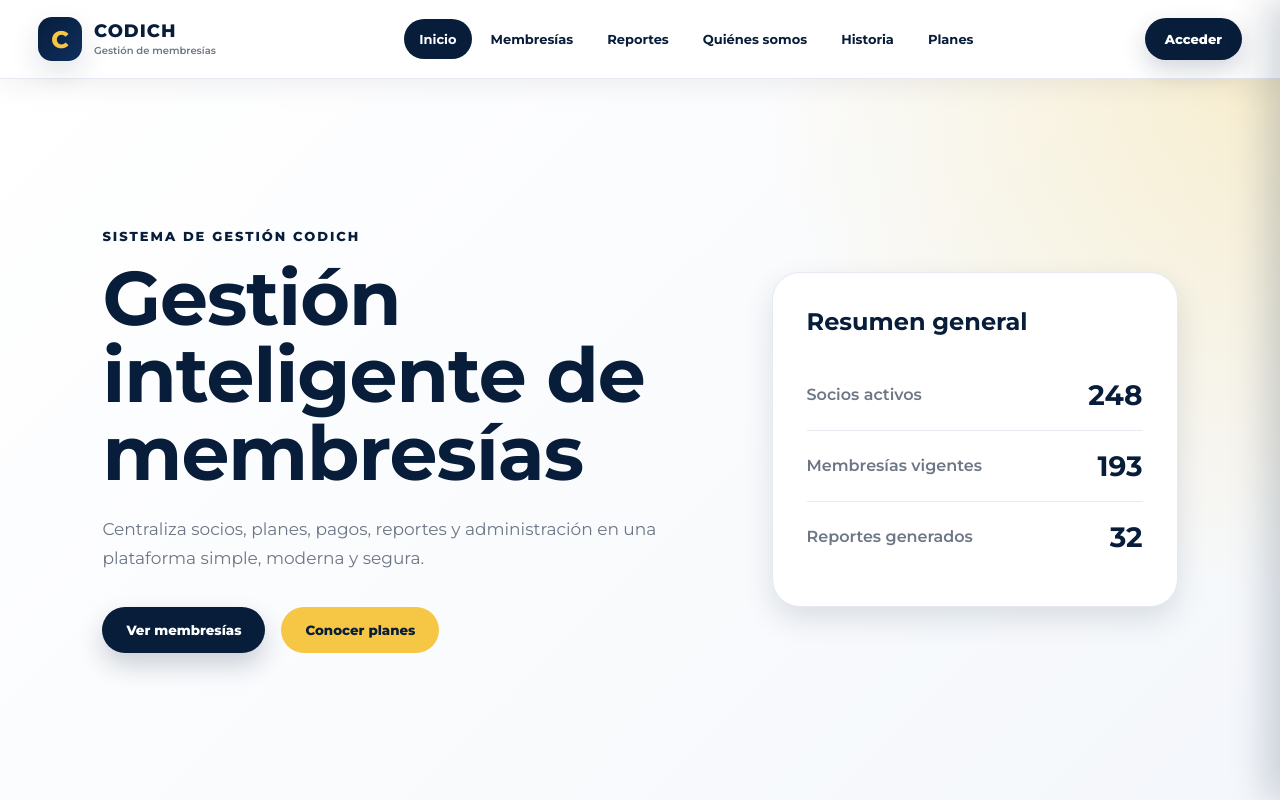
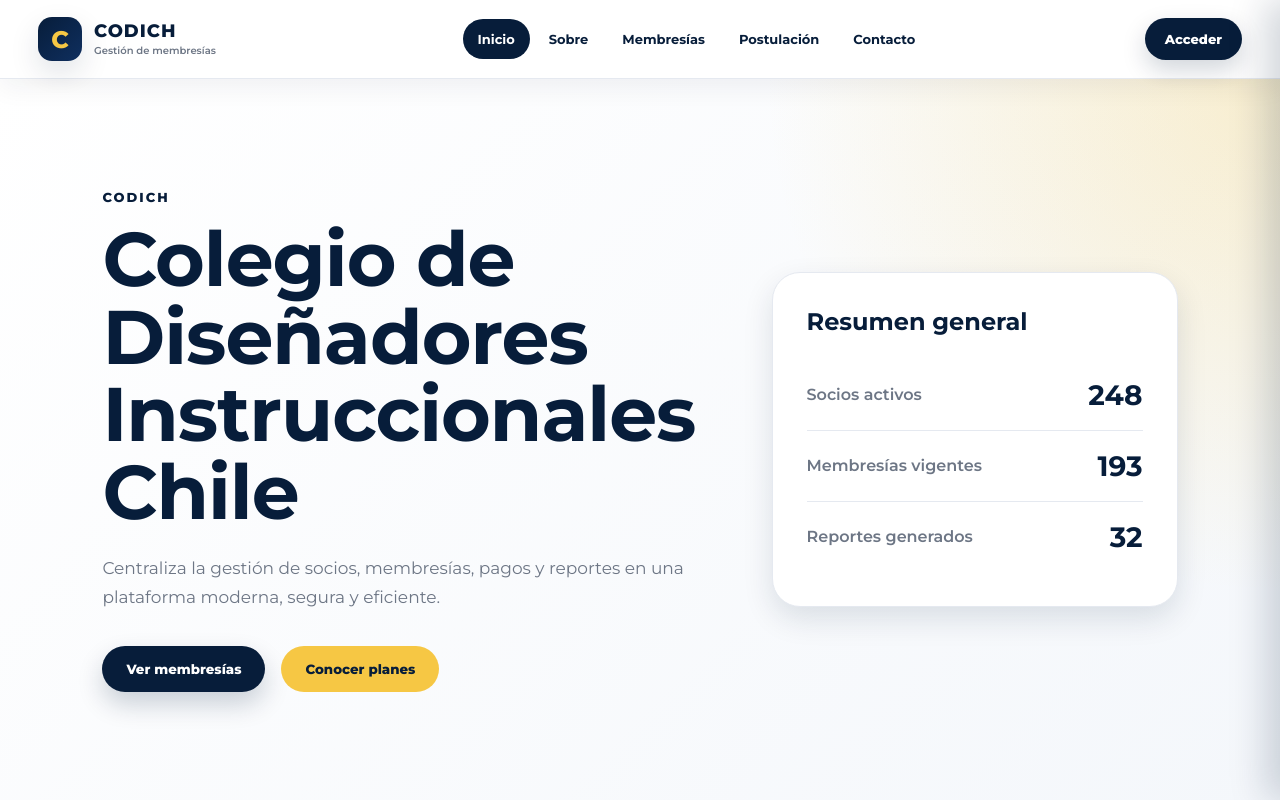
Before and after one commit to yaku555/CODICH, a React (Vite) app in the folder frontend/: page / in a window 1280 px wide. Built offline with nearby package versions, Linux system fonts and the light colour scheme.

Commit message:
Se cambio info

```diff
--- a/frontend/src/App.jsx
+++ b/frontend/src/App.jsx
@@ -6,11 +6,12 @@ function Inicio() {
   return (
     <main className="page hero-page">
       <section className="hero-content">
-        <p className="eyebrow">Sistema de gestión CODICH</p>
-        <h1>Gestión inteligente de membresías</h1>
+        <p className="eyebrow">CODICH</p>
+        <h1>Colegio de Diseñadores Instruccionales Chile
+
+        </h1>
         <p>
-          Centraliza socios, planes, pagos, reportes y administración en una
-          plataforma simple, moderna y segura.
+          Centraliza la gestión de socios, membresías, pagos y reportes en una plataforma moderna, segura y eficiente.
         </p>
 
         <div className="hero-actions">
@@ -38,68 +39,59 @@ function Inicio() {
   );
 }
 
+function Sobre() {
+  return (
+    <main className="page">
+      <h1>Quiénes Somos</h1>
+      <p>
+        El Colegio de Diseñadores Instruccionales de Chile (CODICH), es una organización que agrupa a profesionales encargados de diseñar experiencias de aprendizaje efectivas. CODICH se dedica a mejorar las habilidades de los diseñadores instruccionales mediante la colaboración, el apoyo mutuo y el impulso del reconocimiento de la profesión. El modelo de negocio de la organización se centra en brindar oportunidades de crecimiento profesional, promoviendo el aprendizaje colaborativo entre sus miembros.
+      </p>
+    </main>
+  );
+}
+
 function Membresias() {
   return (
     <main className="page">
-      <h1>Membresías</h1>
-      <p>
-        En esta sección se podrán registrar, revisar, editar y administrar las
-        membresías de los usuarios de CODICH.
-      </p>
+      <h1>Impulsa tu desarrollo profesional junto a CODICH</h1>
+      <p>Forma parte de una comunidad de diseñadores instruccionales comprometidos con la innovación, colaboración y crecimiento profesional.</p>
+      <div className="hero-actions">
+        <button className="primary-btn">Postular ahora</button>
+        <button className="secondary-btn">Mas información</button>
 
-      <div className="cards-grid">
-        <div className="info-card">
-          <h3>Membresía Básica</h3>
-          <p>Acceso general a beneficios y seguimiento de estado.</p>
-        </div>
-
-        <div className="info-card">
-          <h3>Membresía Premium</h3>
-          <p>Mayor nivel de beneficios, reportes y soporte personalizado.</p>
-        </div>
-
-        <div className="info-card">
-          <h3>Membresía Institucional</h3>
-          <p>Gestión pensada para grupos, empresas u organizaciones.</p>
-        </div>
+        <section className="hero-card">
+          <h3>BENEFICIOS</h3>
+          <div className="stat-row">
+            <strong>Gestión Centralizada</strong>
+            <span>Administra pagos, comprobantes y estado de membresía desde un solo lugar.</span>
+          </div>
+          <div className="stat-row">
+            <strong>Acceso Seguro</strong>
+            <span>Protección de datos y acceso personalizado según tu perfil.</span>
+          </div>
+                    <div className="stat-row">
+            <strong>Seguimiento de Pagos</strong>
+            <span>Consulta historial, vencimientos y comprobantes digitales.</span>
+          </div>
+                    <div className="stat-row">
+            <strong>Comunidad Profesional</strong>
+            <span>Forma parte de una red colaborativa de diseñadores instruccionales.</span>
+          </div>
+                    <div className="stat-row">
+            <strong>Reportes y Transparencia</strong>
+            <span>Información organizada y accesible para miembros y administración.</span>
+          </div>
+          <div className="stat-row">
+            <strong>Plataforma Moderna</strong>
+            <span>Interfaz intuitiva y adaptable a cualquier dispositivo.</span>
+          </div>
+        </section>
       </div>
     </main>
   );
 }
 
-function Reportes() {
-  return (
-    <main className="page">
-      <h1>Reportes</h1>
-      <p>
-        Aquí se visualizarán reportes de membresías activas, vencidas, pagos,
-        crecimiento de usuarios y actividad general del sistema.
-      </p>
-
-      <div className="report-box">
-        <h3>Reporte mensual de ejemplo</h3>
-        <p>Total de membresías activas: 193</p>
-        <p>Membresías vencidas: 21</p>
-        <p>Nuevos registros del mes: 34</p>
-      </div>
-    </main>
-  );
-}
-
-function QuienesSomos() {
-  return (
-    <main className="page">
-      <h1>Quiénes Somos</h1>
-      <p>
-        CODICH es una plataforma orientada a simplificar la gestión de
-        membresías, facilitando la administración de usuarios, planes, pagos y
-        reportes desde un solo lugar.
-      </p>
-    </main>
-  );
-}
-
-function Historia() {
+function Postulacion() {
   return (
     <main className="page">
       <h1>Historia</h1>
@@ -112,34 +104,10 @@ function Historia() {
   );
 }
 
-function Planes() {
+function Contacto() {
   return (
     <main className="page">
-      <h1>Planes</h1>
-      <p>
-        Revisa los distintos planes disponibles para adaptar CODICH a las
-        necesidades de cada organización.
-      </p>
 
-      <div className="cards-grid">
-        <div className="plan-card">
-          <h3>Plan Inicial</h3>
-          <p>Ideal para organizaciones pequeñas.</p>
-          <strong>$9.990 / mes</strong>
-        </div>
-
-        <div className="plan-card featured">
-          <h3>Plan Gestión</h3>
-          <p>Para organizaciones con mayor cantidad de miembros.</p>
-          <strong>$19.990 / mes</strong>
-        </div>
-
-        <div className="plan-card">
-          <h3>Plan Empresa</h3>
-          <p>Solución avanzada con reportes personalizados.</p>
-          <strong>Personalizado</strong>
-        </div>
-      </div>
     </main>
   );
 }
@@ -171,11 +139,10 @@ function App() {
       <div className="app-content">
         <Routes>
           <Route path="/" element={<Inicio />} />
+          <Route path="/sobre" element={<Sobre />} />
           <Route path="/membresias" element={<Membresias />} />
-          <Route path="/reportes" element={<Reportes />} />
-          <Route path="/quienes-somos" element={<QuienesSomos />} />
-          <Route path="/historia" element={<Historia />} />
-          <Route path="/planes" element={<Planes />} />
+          <Route path="/postulacion" element={<Postulacion />} />
+          <Route path="/contacto" element={<Contacto />} />
           <Route path="/acceder" element={<Acceder />} />
         </Routes>
       </div>
--- a/frontend/src/components/Navbar.jsx
+++ b/frontend/src/components/Navbar.jsx
@@ -28,30 +28,26 @@ function Navbar() {
               </NavLink>
             </li>
             <li>
+              <NavLink to="/sobre" className="nav-btn">
+                Sobre
+              </NavLink>
+            </li>
+            <li>
               <NavLink to="/membresias" className="nav-btn">
                 Membresías
               </NavLink>
             </li>
             <li>
-              <NavLink to="/reportes" className="nav-btn">
-                Reportes
+              <NavLink to="/postulacion" className="nav-btn">
+                Postulación
               </NavLink>
             </li>
             <li>
-              <NavLink to="/quienes-somos" className="nav-btn">
-                Quiénes somos
+              <NavLink to="/contacto" className="nav-btn">
+                Contacto
               </NavLink>
             </li>
-            <li>
-              <NavLink to="/historia" className="nav-btn">
-                Historia
-              </NavLink>
-            </li>
-            <li>
-              <NavLink to="/planes" className="nav-btn">
-                Planes
-              </NavLink>
-            </li>
+
           </ul>
 
           <div className="right-buttons">
@@ -74,23 +70,21 @@ function Navbar() {
         <NavLink to="/" className="side-link" onClick={closeMenu}>
           Inicio
         </NavLink>
+        <NavLink to="/sobre" className="side-link" onClick={closeMenu}>
+          Sobre
+        </NavLink>
         <NavLink to="/membresias" className="side-link" onClick={closeMenu}>
           Membresías
         </NavLink>
-        <NavLink to="/reportes" className="side-link" onClick={closeMenu}>
-          Reportes
+        <NavLink to="/postulacion" className="side-link" onClick={closeMenu}>
+          Postulación
+
         </NavLink>
-        <NavLink to="/quienes-somos" className="side-link" onClick={closeMenu}>
-          Quiénes somos
-        </NavLink>
-        <NavLink to="/historia" className="side-link" onClick={closeMenu}>
-          Historia
-        </NavLink>
-        <NavLink to="/planes" className="side-link" onClick={closeMenu}>
-          Planes
+        <NavLink to="/contacto" className="side-link" onClick={closeMenu}>
+          Contacto
         </NavLink>
         <NavLink to="/acceder" className="side-access-btn" onClick={closeMenu}>
-          Acceder
+          Accederr
         </NavLink>
       </aside>
 
```
